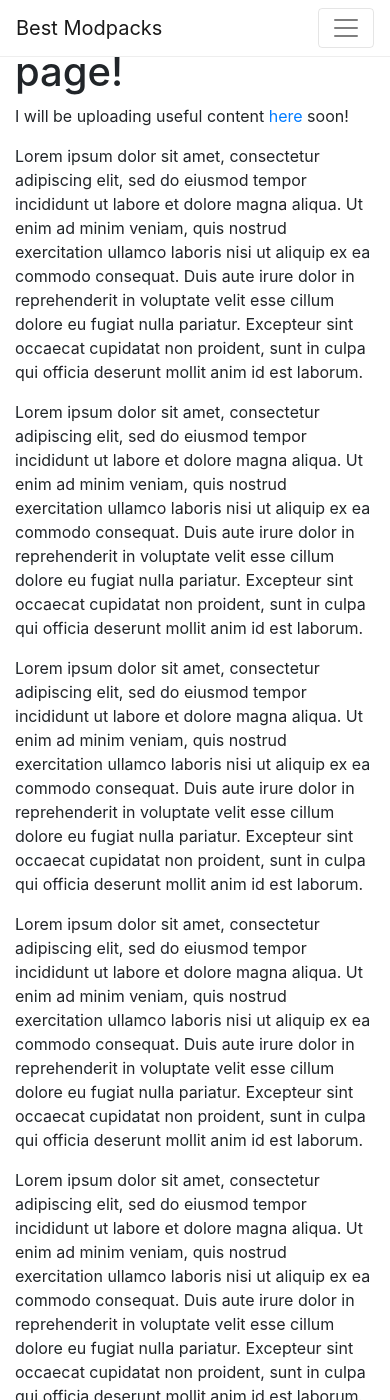
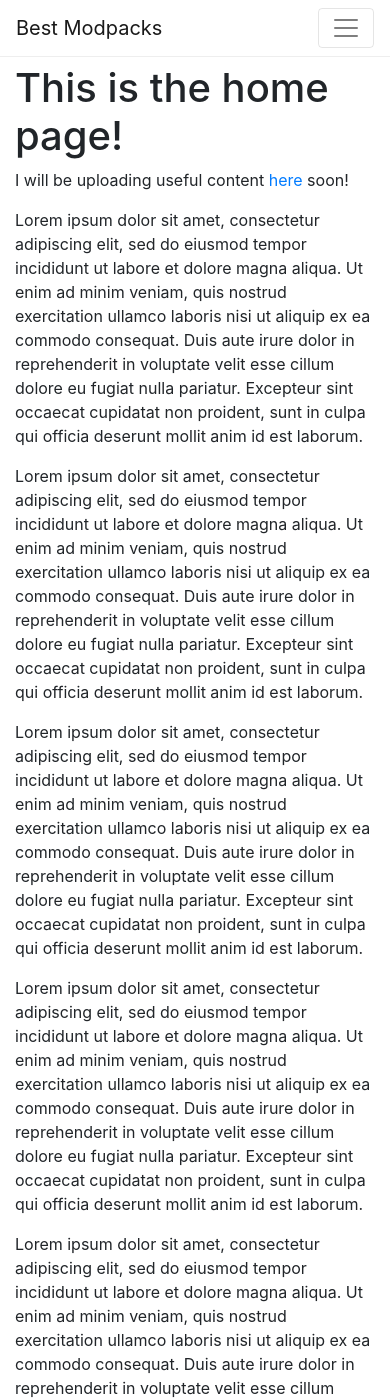
Before and after one commit to Best-Modpacks/Best-Modpacks.github.io, a Jekyll site: the page built from index.html, in a window 390 px wide and 1400 px high. Built offline with Jekyll 4.4.1, drawn with Linux system fonts in a browser that asks for light colours.

Commit message:
Fixed padding on mobile devices

```diff
--- a/_layouts/default.html
+++ b/_layouts/default.html
@@ -15,11 +15,6 @@
 		<style type="text/css">
 			body {
 				padding-top: 64px;
-			}
-			@media screen and (max-width: 768px) {
-				body {
-					padding-top: 0px;
-				}
 			}
 
 			.navbar {
```
